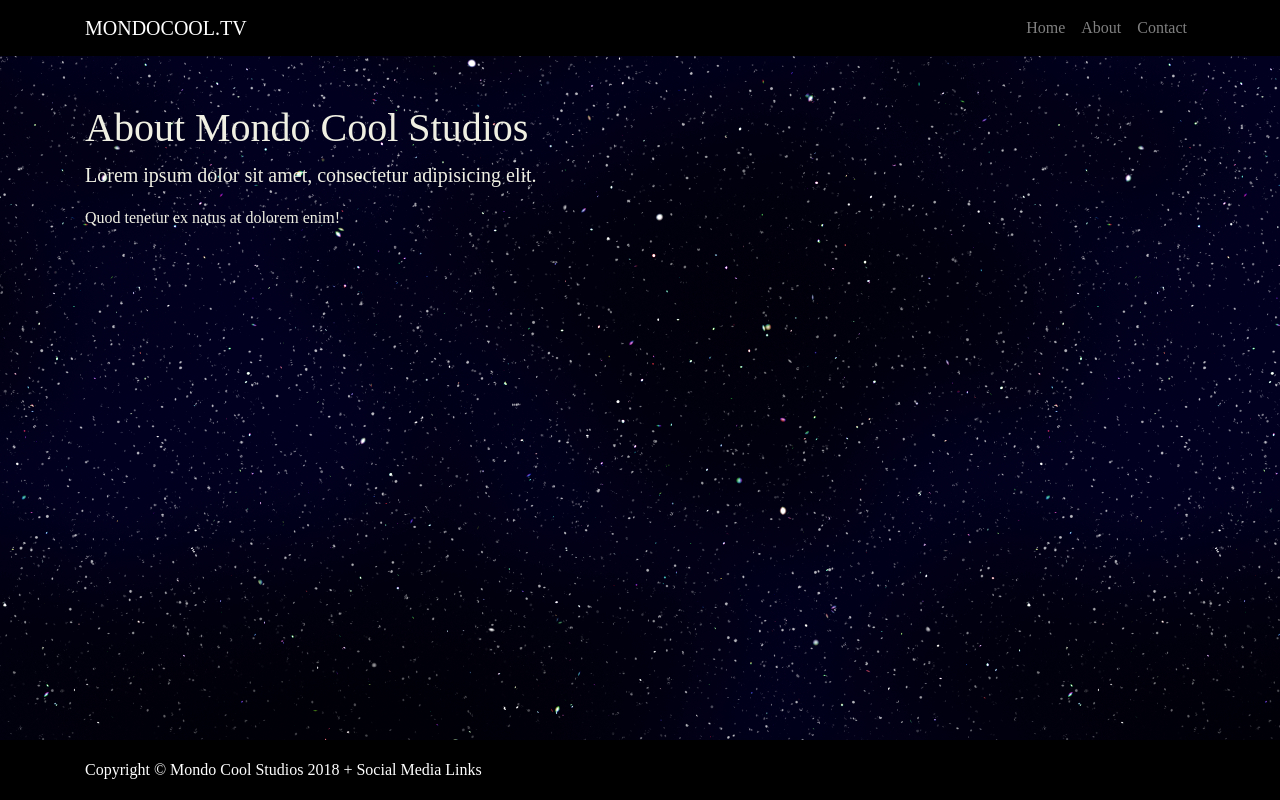
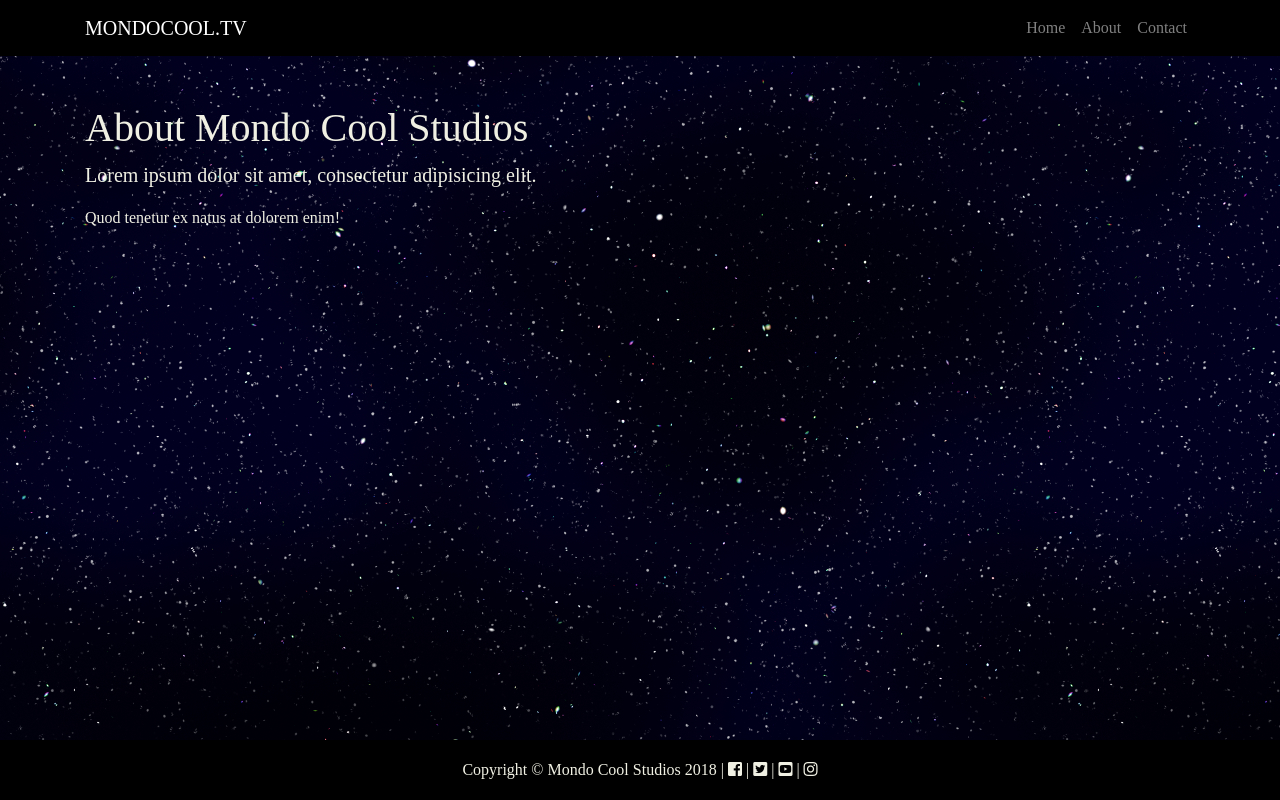
Before and after one commit to kylerdanielster/kylerdanielster.github.io, a plain HTML site: page about.html in a window 1280 px wide. Drawn offline with Linux system fonts and the light colour scheme; a web font is replaced by a local one.

Commit message:
updated pages nav and footer

```diff
--- a/about.html
+++ b/about.html
@@ -8,10 +8,17 @@
     <meta name="description" content="">
     <meta name="author" content="">
 
-    <title>Small Business - Start Bootstrap Template</title>
+    <link rel="shortcut icon" href="favicon.ico" type="image/x-icon">
+
+    <title>Mondo Cool Studios</title>
 
     <!-- Bootstrap core CSS -->
     <link href="css/bootstrap.min.css" rel="stylesheet">
+
+    <!-- Fontawesome -->
+    <link rel="stylesheet" href="https://use.fontawesome.com/releases/v5.0.8/css/solid.css" integrity="sha384-v2Tw72dyUXeU3y4aM2Y0tBJQkGfplr39mxZqlTBDUZAb9BGoC40+rdFCG0m10lXk" crossorigin="anonymous">
+    <link rel="stylesheet" href="https://use.fontawesome.com/releases/v5.0.8/css/brands.css" integrity="sha384-IiIL1/ODJBRTrDTFk/pW8j0DUI5/z9m1KYsTm/RjZTNV8RHLGZXkUDwgRRbbQ+Jh" crossorigin="anonymous">
+    <link rel="stylesheet" href="https://use.fontawesome.com/releases/v5.0.8/css/fontawesome.css" integrity="sha384-q3jl8XQu1OpdLgGFvNRnPdj5VIlCvgsDQTQB6owSOHWlAurxul7f+JpUOVdAiJ5P" crossorigin="anonymous">
 
     <!-- Custom styles for this template -->
     <link href="css/styles.css" rel="stylesheet">
@@ -50,9 +57,14 @@
         <p>Quod tenetur ex natus at dolorem enim! </p>
       </main>
 
+    <!-- Footer -->
     <footer class="footer">
-          <div class="container">
-            <span class="text-white">Copyright &copy; Mondo Cool Studios 2018 + Social Media Links</span>
+        <div class="container text-center">
+          Copyright &copy; Mondo Cool Studios 2018 |
+          <i class="fab fa-facebook-square"></i> |
+          <i class="fab fa-twitter-square"></i> |
+          <i class="fab fa-youtube-square"></i> |
+          <i class="fab fa-instagram"></i>
         </div>
       </footer>
 
```
Also changed, not shown: contact.html (+15 -3 lines), index.html (+1 -0 lines). Lines whose indentation alone changed are shown as unchanged.
